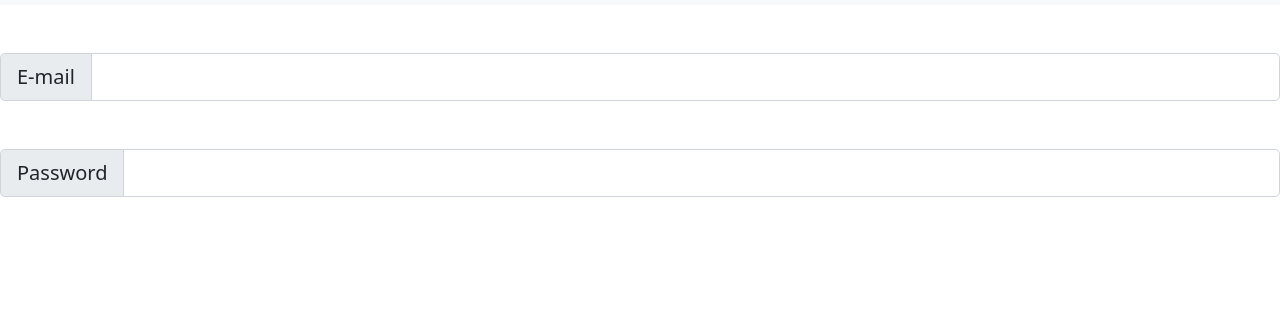
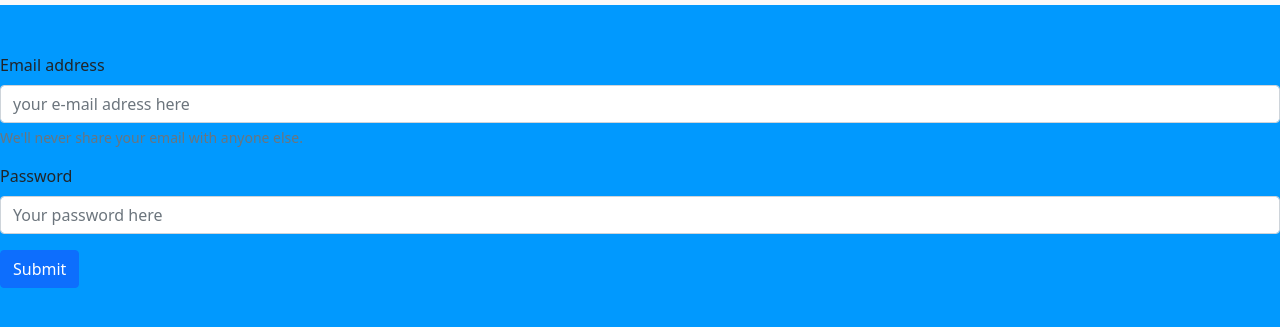
Before and after one commit to 4GeeksAcademy/nob86_Sistemade_Autenticaci-n_con_Python_Flask_React.js, a React app: page / in a window 1280 px wide. Shown: the part 49-376 px from the top of the page. Built offline with nearby package versions, Linux system fonts and the light colour scheme; no server answers.

Commit message:
despues sigo

```diff
--- a/src/front/js/pages/home.js
+++ b/src/front/js/pages/home.js
@@ -8,28 +8,38 @@ export const Home = () => {
 
   return (
     <div>
-      <div class="input-group input-group-lg pt-5">
-        <span class="input-group-text" id="inputGroup-sizing-lg">
-          E-mail
-        </span>
-        <input
-          type="text"
-          class="form-control"
-          aria-label="Sizing example input"
-          aria-describedby="inputGroup-sizing-lg"
-        ></input>
-      </div>
-
-      <div class="input-group input-group-lg pt-5">
-        <span class="input-group-text" id="inputGroup-sizing-lg">
-          Password
-        </span>
-        <input
-          type="text"
-          class="form-control"
-          aria-label="Sizing example input"
-          aria-describedby="inputGroup-sizing-lg"
-        ></input>
+      <div className="">
+      <form>
+        <div className="mb-3">
+          <label for="exampleInputEmail1" className="form-label pt-5">
+            Email address
+          </label>
+          <input
+            type="email"
+            className="form-control"
+            id="exampleInputEmail1"
+            aria-describedby="emailHelp"
+            placeholder="your e-mail adress here"
+          ></input>
+          <div id="emailHelp" className="form-text">
+            We'll never share your email with anyone else.
+          </div>
+        </div>
+        <div className="mb-3">
+          <label for="exampleInputPassword1" className="form-label">
+            Password
+          </label>
+          <input
+            type="password"
+            className="form-control"
+            id="exampleInputPassword1"
+            placeholder="Your password here"
+          ></input>
+        </div>
+        <button type="submit" className="btn btn-primary">
+          Submit
+        </button>
+      </form>
       </div>
     </div>
   );
--- a/src/front/styles/home.css
+++ b/src/front/styles/home.css
@@ -1,7 +1,3 @@
-/*
-    home.css: This website contains selectors only used in home.css
-
-    All pages share the styles on index.css but you should create
-    one more css for each page that will contain the selected used
-    on that page only (the ones not reused in other pages).
-*/
+body{
+    background-color: #0199fe;
+}
```
